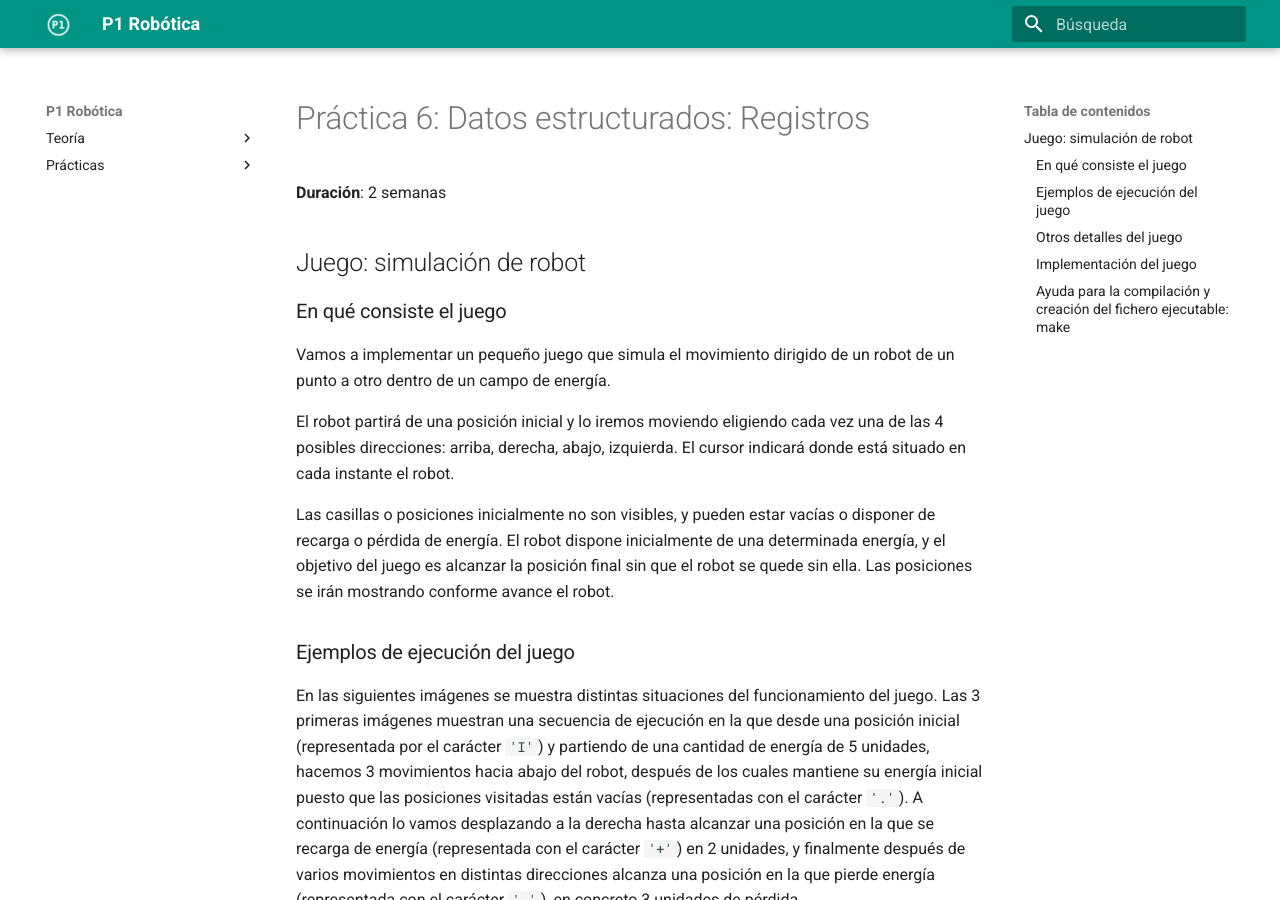
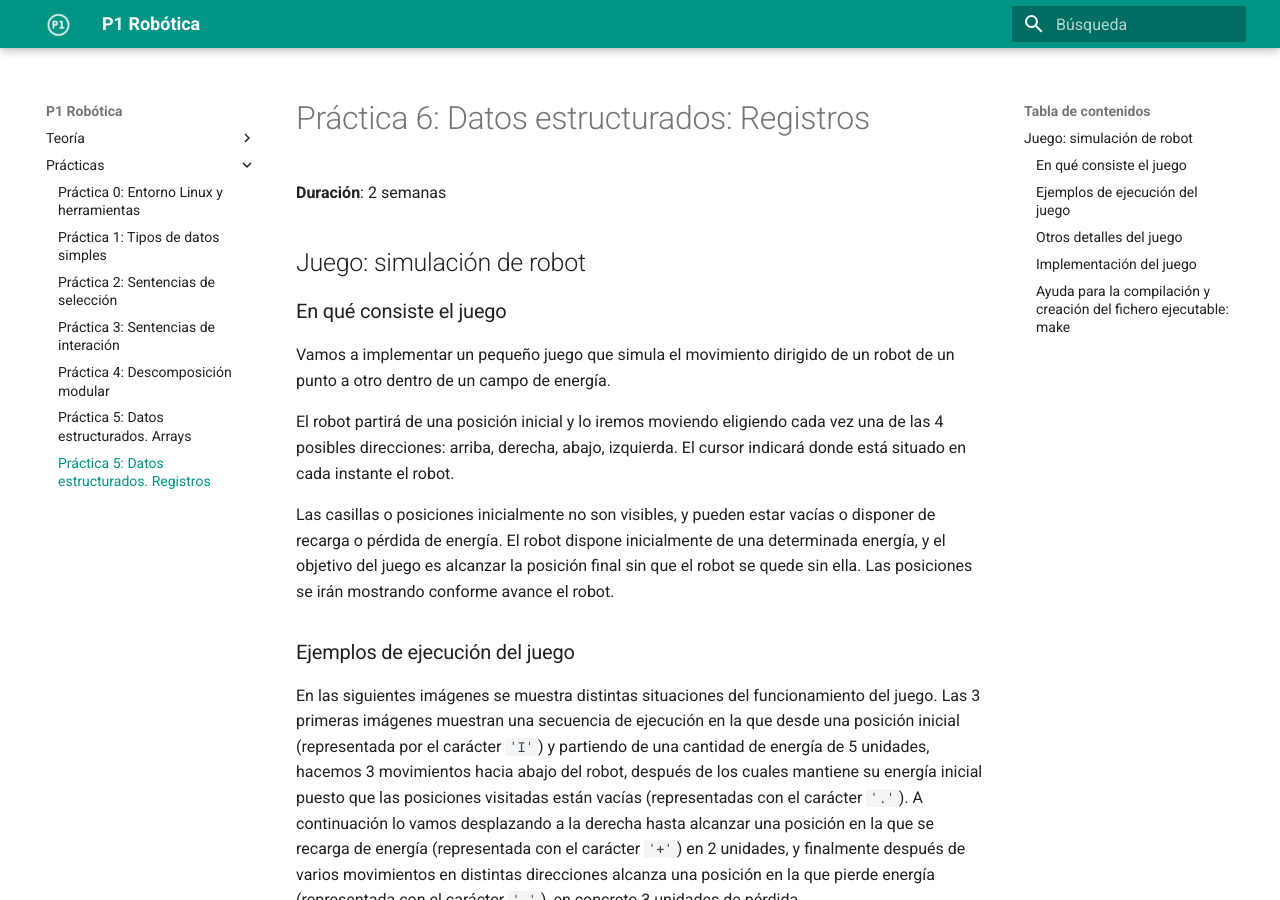
Before and after one commit to cpomares/p1-robotica, an MkDocs documentation site: the page built from docs/Practicas/practica06/practica06.md, in a window 1280 px wide and 900 px high. Built offline with MkDocs 1.6.1 and Material for MkDocs 9.7.7, drawn with Linux system fonts in a browser that asks for light colours.

Commit message:
práctica 6

```diff
--- a/mkdocs.yml
+++ b/mkdocs.yml
@@ -17,6 +17,7 @@ nav:
    - 'Práctica 3: Sentencias de interación': 'Practicas/practica03/practica03.md'
    - 'Práctica 4: Descomposición modular': 'Practicas/practica04/practica04.md'
    - 'Práctica 5: Datos estructurados. Arrays': 'Practicas/practica05/practica05.md'
+   - 'Práctica 5: Datos estructurados. Registros': 'Practicas/practica06/practica06.md'
 theme:
     language: es
     name: 'material'
```
